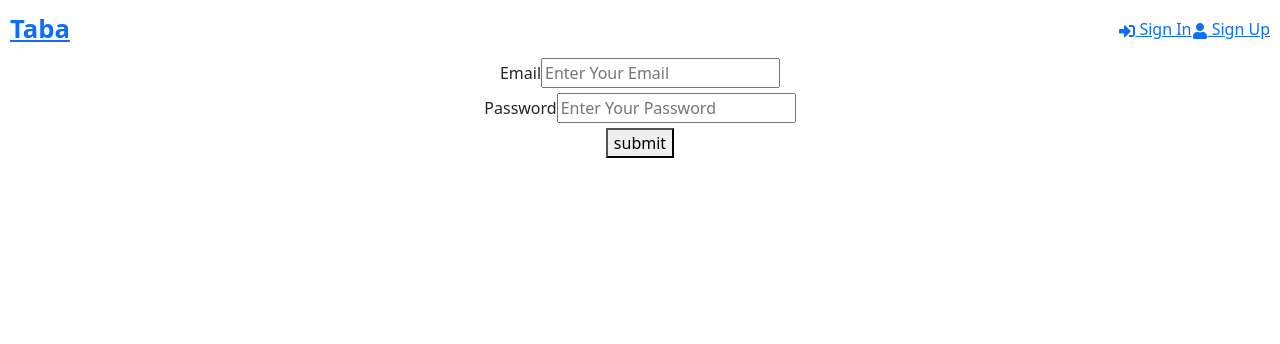
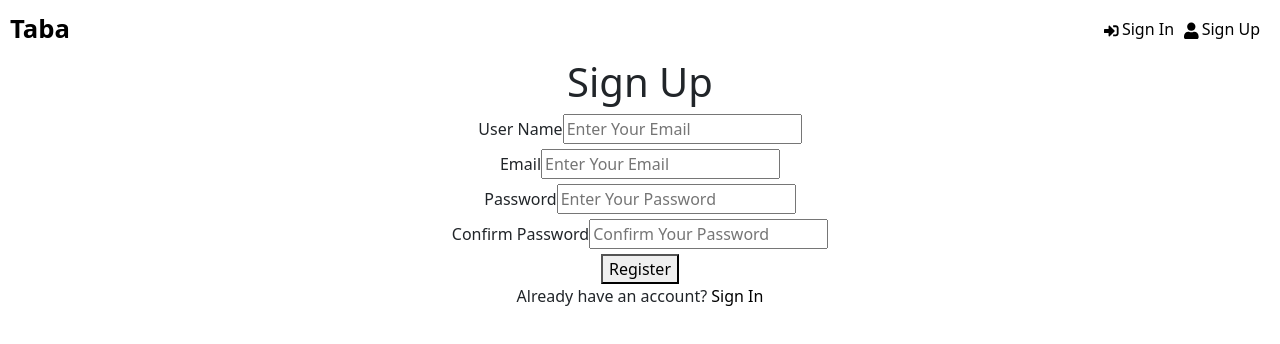
Before and after one commit to brian-pan/taba-retail, a React (Vite) app in the folder frontend/: page /register in a window 1280 px wide. Shown: the top 344 px of the page. Built offline with nearby package versions, Linux system fonts and the light colour scheme.

Commit message:
complete fe auth mvps

```diff
--- a/frontend/package.json
+++ b/frontend/package.json
@@ -10,11 +10,13 @@
     "preview": "vite preview"
   },
   "dependencies": {
+    "@reduxjs/toolkit": "^1.9.7",
     "bootstrap": "^5.3.2",
     "react": "^18.2.0",
     "react-bootstrap": "^2.9.0",
     "react-dom": "^18.2.0",
     "react-icons": "^4.11.0",
+    "react-redux": "^8.1.3",
     "react-router-bootstrap": "^0.26.2",
     "react-router-dom": "^6.17.0",
     "sass": "^1.69.3"
--- a/frontend/src/components/Form.tsx
+++ b/frontend/src/components/Form.tsx
@@ -4,21 +4,36 @@ import "../styles/components/Form.scss";
 
 interface FormProps {
   onSubmit: (e: React.FormEvent<HTMLFormElement>) => void;
+  userName?: string;
+  setUserName?: React.Dispatch<React.SetStateAction<string>>;
   email: string;
   setEmail: React.Dispatch<React.SetStateAction<string>>;
   password: string;
   setPassword: React.Dispatch<React.SetStateAction<string>>;
+  passwordRetyped?: string;
+  setPasswordRetyped?: React.Dispatch<React.SetStateAction<string>>;
+  ctaName?: string;
+  isCtaHide?: boolean;
 }
 
 // const Form: React.FunctionComponent<FormProps> = (props) => {
 // const Form = ({ onSubmit, formData, setFormData }: FormProps) => {
 const Form: React.FunctionComponent<FormProps> = ({
   onSubmit,
+  userName,
+  setUserName,
   email,
   setEmail,
   password,
   setPassword,
+  passwordRetyped,
+  setPasswordRetyped,
+  ctaName,
+  isCtaHide,
 }) => {
+  const isSignUp =
+    window.location.href.split("/").slice(-1).toString() === "register";
+
   return (
     <div className="form-wrapper">
       <form
@@ -27,6 +42,27 @@ const Form: React.FunctionComponent<FormProps> = ({
           (e) => onSubmit(e)
         }
       >
+        {isSignUp && (
+          <div className="form-group">
+            <label
+              className="form-label form-label__user-name"
+              htmlFor="formUserName"
+            >
+              User Name
+            </label>
+            <input
+              className="form-input__user-name"
+              id="formUserName"
+              value={userName}
+              onChange={(e) => {
+                setUserName?.(e.target.value);
+                console.log(e.target.value);
+              }}
+              type="email"
+              placeholder="Enter Your Email"
+            />
+          </div>
+        )}
         <div className="form-group">
           <label className="form-label form-label__email" htmlFor="formEmail">
             Email
@@ -62,7 +98,32 @@ const Form: React.FunctionComponent<FormProps> = ({
             placeholder="Enter Your Password"
           />
         </div>
-        <button>submit</button>
+        {isSignUp && (
+          <div className="form-group">
+            <label
+              className="form-label form-label__password form-label__password--retyped"
+              htmlFor="formPasswordRetyped"
+            >
+              Confirm Password
+            </label>
+            <input
+              className="form-input__password form-input__password--retyped"
+              id="formPasswordRetyped"
+              value={passwordRetyped}
+              onChange={(e) => {
+                setPasswordRetyped?.(e.target.value);
+              }}
+              type="password"
+              placeholder="Confirm Your Password"
+            />
+          </div>
+        )}
+
+        {!isCtaHide && (
+          <button className="form-cta" type="submit">
+            {ctaName}
+          </button>
+        )}
       </form>
     </div>
   );
--- a/frontend/src/components/Header.tsx
+++ b/frontend/src/components/Header.tsx
@@ -18,10 +18,12 @@ const Header: React.FunctionComponent<HeaderProps> = (props) => {
       </div>
       <div className="header__links">
         <Link className="header__link header__link--sign-in" to="/login">
-          <FaSignInAlt /> Sign In
+          <FaSignInAlt className="header__link-icon header__link-icon--sign-in" />
+          Sign In
         </Link>
         <Link className="header__link header__link--sign-up" to="/register">
-          <FaUser /> Sign Up
+          <FaUser className="header__link-icon header__link-icon--sign-up" />
+          Sign Up
         </Link>
       </div>
     </header>
--- a/frontend/src/screens/LoginScreen.tsx
+++ b/frontend/src/screens/LoginScreen.tsx
@@ -1,14 +1,15 @@
+import * as React from "react";
 import { useState } from "react";
 import { Link } from "react-router-dom";
+
 import Form from "../components/Form";
-
-import * as React from "react";
+import "../styles/screens/LoginScreen.scss";
 
 interface LoginScreenProps {}
 
 const LoginScreen: React.FunctionComponent<LoginScreenProps> = (props) => {
-  const [email, setEmail] = useState("");
-  const [password, setPassword] = useState("");
+  const [email, setEmail] = useState<string>("");
+  const [password, setPassword] = useState<string>("");
 
   const handleSubmit = async (e: React.FormEvent<HTMLFormElement>) => {
     e.preventDefault();
@@ -16,9 +17,19 @@ const LoginScreen: React.FunctionComponent<LoginScreenProps> = (props) => {
   };
 
   return (
-    <div>
+    <div className="login-screen-wrapper">
       <h1>Sign In</h1>
-      <Form onSubmit={handleSubmit(e)}></Form>
+      <Form
+        onSubmit={handleSubmit}
+        email={email}
+        setEmail={setEmail}
+        password={password}
+        setPassword={setPassword}
+        ctaName="Login"
+      ></Form>
+      <p>
+        New to Tabagie? <Link to="/register">Register Now!</Link>
+      </p>
     </div>
   );
 };
--- a/frontend/src/screens/RegisterScreen.tsx
+++ b/frontend/src/screens/RegisterScreen.tsx
@@ -1,7 +1,9 @@
 import * as React from "react";
 import { useState } from "react";
+import { Link } from "react-router-dom";
 
 import Form from "../components/Form";
+import "../styles/screens/RegisterScreen.scss";
 
 interface RegisterScreenProps {}
 
@@ -11,8 +13,10 @@ interface RegisterScreenProps {}
 // }
 
 const RegisterScreen: React.FunctionComponent<RegisterScreenProps> = () => {
+  const [userName, setUserName] = useState<string>("");
   const [email, setEmail] = useState<string>("");
   const [password, setPassword] = useState<string>("");
+  const [passwordRetyped, setPasswordRetyped] = useState<string>("");
 
   // const handleInputChange = async (e: React.ChangeEvent<HTMLInputElement>) => {
   //   const { name, value } = e.target;
@@ -24,14 +28,23 @@ const RegisterScreen: React.FunctionComponent<RegisterScreenProps> = () => {
   };
 
   return (
-    <div>
+    <div className="register-screen-wrapper">
+      <h1>Sign Up</h1>
       <Form
         onSubmit={handleSubmit}
+        userName={userName}
+        setUserName={setUserName}
         email={email}
         setEmail={setEmail}
         password={password}
         setPassword={setPassword}
+        passwordRetyped={passwordRetyped}
+        setPasswordRetyped={setPasswordRetyped}
+        ctaName="Register"
       ></Form>
+      <p>
+        Already have an account? <Link to="/login">Sign In</Link>
+      </p>
     </div>
   );
 };
--- a/frontend/src/styles/App.scss
+++ b/frontend/src/styles/App.scss
@@ -1,3 +1,8 @@
+a {
+  text-decoration: none;
+  color: #000;
+}
+
 .wrapper {
   padding: 10px;
 }
--- a/frontend/src/styles/components/Header.scss
+++ b/frontend/src/styles/components/Header.scss
@@ -10,6 +10,15 @@ header {
   font-weight: 700;
 }
 
-.header__buttons {
-  display: flex;
+.header__link {
+  color: #000;
+  margin-right: 10px;
+  text-decoration: none;
+  vertical-align: text-bottom;
 }
+
+.header__link-icon {
+  padding-right: 3px;
+  height: 1.1rem;
+  width: 1.1rem;
+}
--- /dev/null
+++ b/frontend/src/styles/screens/LoginScreen.scss
@@ -0,0 +1,5 @@
+.login-screen-wrapper {
+  display: flex;
+  flex-direction: column;
+  align-items: center;
+}
--- /dev/null
+++ b/frontend/src/styles/screens/RegisterScreen.scss
@@ -0,0 +1,5 @@
+.register-screen-wrapper {
+  display: flex;
+  flex-direction: column;
+  align-items: center;
+}
```
Also changed, not shown: 1 other file (tests, documents, lock files or other folders).
